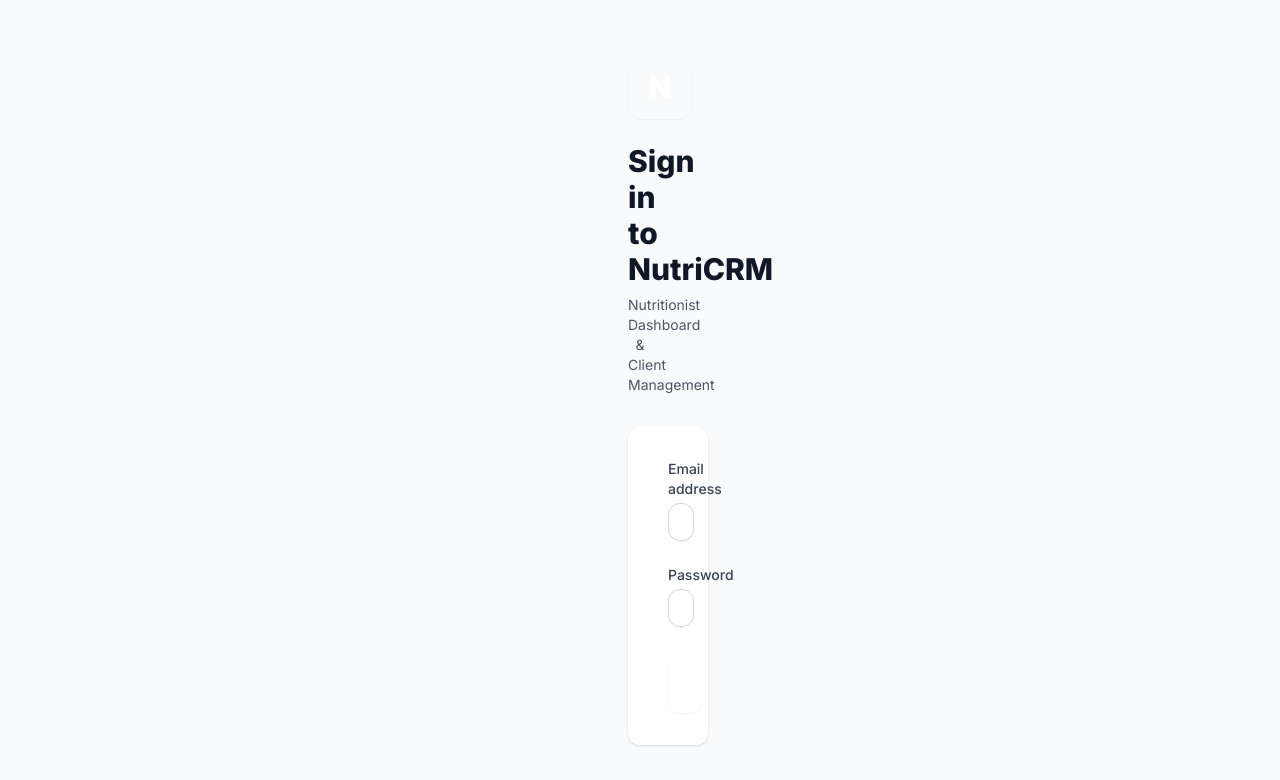
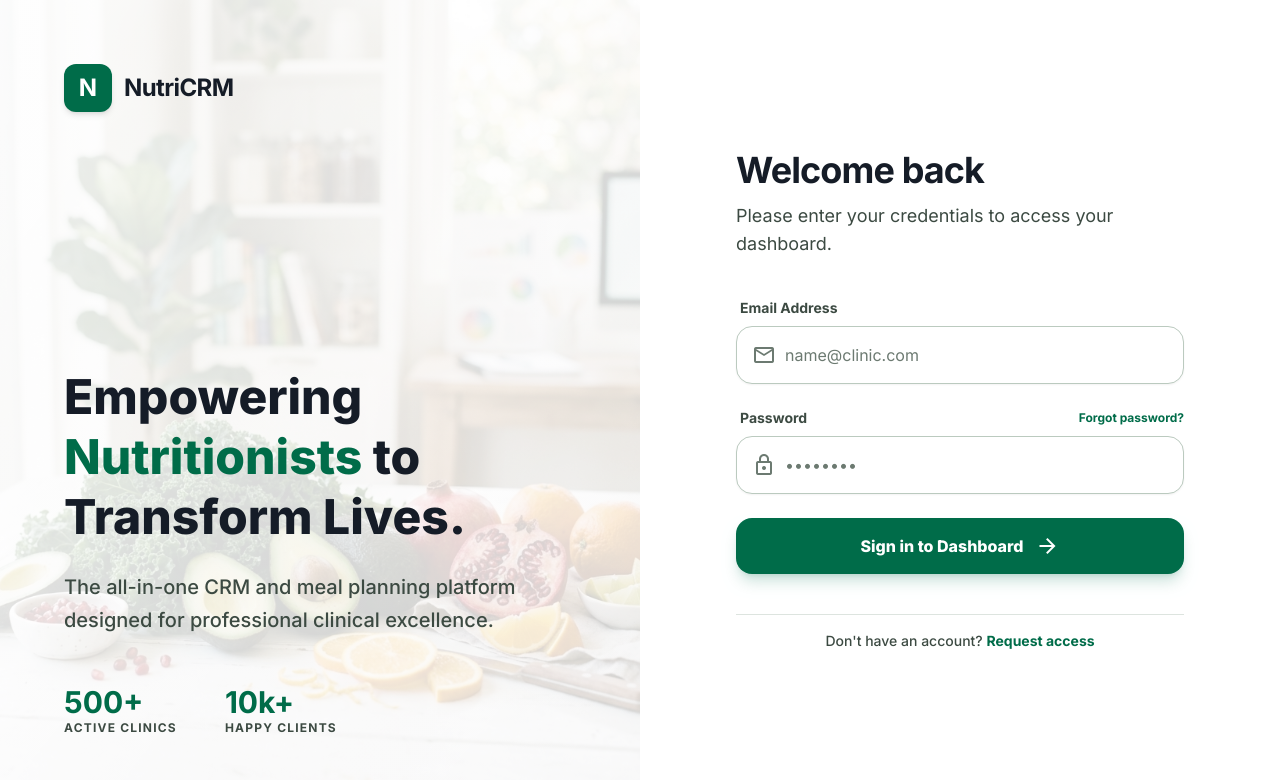
Before and after one commit to Shuvam19/nutri-dashboard, a Next.js app: page /login in a window 1280 px wide. Shown: the top 780 px of the page. Built offline with nearby package versions, Linux system fonts and the light colour scheme.

Commit message:
design chjan ges

```diff
--- a/src/app/(auth)/login/page.tsx
+++ b/src/app/(auth)/login/page.tsx
@@ -2,7 +2,6 @@
 
 import { useState } from "react";
 import { login } from "./actions";
-import { Card } from "@/components/ui/Card";
 
 export default function LoginPage() {
   const [error, setError] = useState<string | null>(null);
@@ -19,77 +18,144 @@ export default function LoginPage() {
   }
 
   return (
-    <div className="min-h-screen bg-gray-50 flex flex-col justify-center py-12 sm:px-6 lg:px-8">
-      <div className="sm:mx-auto sm:w-full sm:max-w-md">
-        <div className="w-16 h-16 bg-primary-500 rounded-2xl flex items-center justify-center mx-auto shadow-sm">
-          <span className="text-white font-bold text-3xl">N</span>
+    <div className="min-h-screen grid grid-cols-1 lg:grid-cols-2 bg-white">
+      {/* Left Side: Brand Panel (Visible on Tablet/Desktop) */}
+      <div className="hidden lg:flex flex-col relative overflow-hidden bg-primary-50">
+        <img
+          src="/login-bg.png"
+          alt="Healthy Nutrition"
+          className="absolute inset-0 w-full h-full object-cover opacity-20 grayscale-20"
+        />
+        <div className="absolute inset-0 bg-gradient-to-br from-white/60 via-primary-50/40 to-transparent" />
+
+        <div className="relative z-10 flex flex-col h-full p-16">
+          <div className="flex items-center gap-3">
+            <div className="w-12 h-12 bg-primary rounded-xl flex items-center justify-center shadow-md">
+              <span className="text-white font-bold text-2xl">N</span>
             </div>
-        <h2 className="mt-6 text-center text-3xl font-extrabold text-gray-900">
-          Sign in to NutriCRM
-        </h2>
-        <p className="mt-2 text-center text-sm text-gray-600">
-          Nutritionist Dashboard & Client Management
+            <span className="text-2xl font-bold tracking-tight text-on-surface">NutriCRM</span>
+          </div>
+
+          <div className="mt-auto">
+            <h1 className="text-5xl font-extrabold leading-tight mb-6 text-on-surface">
+              Empowering <span className="text-primary">Nutritionists</span> to Transform Lives.
+            </h1>
+            <p className="text-xl text-on-surface-variant font-medium leading-relaxed">
+              The all-in-one CRM and meal planning platform designed for professional clinical excellence.
             </p>
           </div>
 
-      <div className="mt-8 sm:mx-auto sm:w-full sm:max-w-md">
-        <Card className="py-8 px-4 sm:px-10">
+          <div className="mt-12 flex gap-12">
+            <div className="flex flex-col">
+              <span className="text-3xl font-bold text-primary">500+</span>
+              <span className="text-xs text-on-surface-variant font-bold uppercase tracking-widest">Active Clinics</span>
+            </div>
+            <div className="flex flex-col">
+              <span className="text-3xl font-bold text-primary">10k+</span>
+              <span className="text-xs text-on-surface-variant font-bold uppercase tracking-widest">Happy Clients</span>
+            </div>
+          </div>
+        </div>
+      </div>
+
+      {/* Right Side: Login Form */}
+      <div className="flex items-center justify-center p-8 sm:p-12 lg:p-24 bg-white">
+        <div className="w-full space-y-10">
+          {/* Mobile Logo */}
+          <div className="lg:hidden flex justify-center mb-8">
+            <div className="w-16 h-16 bg-primary rounded-2xl flex items-center justify-center shadow-lg">
+              <span className="text-white font-bold text-3xl">N</span>
+            </div>
+          </div>
+
+          <div className="text-center lg:text-left">
+            <h2 className="text-4xl font-bold text-on-surface tracking-tight">Welcome back</h2>
+            <p className="text-on-surface-variant mt-3 text-lg">Please enter your credentials to access your dashboard.</p>
+          </div>
+
           <form action={handleSubmit} className="space-y-6">
-            <div>
+            <div className="space-y-2">
               <label
                 htmlFor="email"
-                className="block text-sm font-medium text-gray-700"
+                className="block text-sm font-bold text-on-surface-variant ml-1"
               >
-                Email address
+                Email Address
               </label>
-              <div className="mt-1">
+              <div className="relative group">
+                <div className="absolute inset-y-0 left-0 pl-4 flex items-center pointer-events-none text-outline group-focus-within:text-primary transition-colors">
+                  <span className="material-symbols-outlined text-[22px]">mail</span>
+                </div>
                 <input
                   id="email"
                   name="email"
                   type="email"
                   autoComplete="email"
                   required
-                  className="appearance-none block w-full px-3 py-2 border border-gray-300 rounded-xl shadow-sm placeholder-gray-400 focus:outline-none focus:ring-primary-500 focus:border-primary-500 sm:text-sm transition-colors"
+                  placeholder="name@clinic.com"
+                  className="block w-full pl-12 pr-4 py-4 bg-surface-container-lowest border border-outline-variant rounded-2xl text-on-surface placeholder-outline focus:ring-4 focus:ring-primary/10 focus:border-primary transition-all outline-none shadow-sm"
                 />
               </div>
             </div>
 
-            <div>
+            <div className="space-y-2">
+              <div className="flex justify-between items-center ml-1">
                 <label
                   htmlFor="password"
-                className="block text-sm font-medium text-gray-700"
+                  className="block text-sm font-bold text-on-surface-variant"
                 >
                   Password
                 </label>
-              <div className="mt-1">
+                <a href="#" className="text-xs font-bold text-primary hover:text-primary-700 transition-colors">Forgot password?</a>
+              </div>
+              <div className="relative group">
+                <div className="absolute inset-y-0 left-0 pl-4 flex items-center pointer-events-none text-outline group-focus-within:text-primary transition-colors">
+                  <span className="material-symbols-outlined text-[22px]">lock</span>
+                </div>
                 <input
                   id="password"
                   name="password"
                   type="password"
                   autoComplete="current-password"
                   required
-                  className="appearance-none block w-full px-3 py-2 border border-gray-300 rounded-xl shadow-sm placeholder-gray-400 focus:outline-none focus:ring-primary-500 focus:border-primary-500 sm:text-sm transition-colors"
+                  placeholder="••••••••"
+                  className="block w-full pl-12 pr-4 py-4 bg-surface-container-lowest border border-outline-variant rounded-2xl text-on-surface placeholder-outline focus:ring-4 focus:ring-primary/10 focus:border-primary transition-all outline-none shadow-sm"
                 />
               </div>
             </div>
 
             {error && (
-              <div className="text-sm text-amber-600 bg-amber-50 p-3 rounded-lg border border-amber-100">
+              <div className="flex items-center gap-3 p-4 bg-error-container/10 border border-error/20 rounded-2xl text-error text-sm font-bold animate-in slide-in-from-top-2 duration-300">
+                <span className="material-symbols-outlined text-[20px]">error</span>
                 {error}
               </div>
             )}
 
-            <div>
             <button
               type="submit"
               disabled={isPending}
-                className="w-full flex justify-center py-2.5 px-4 border border-transparent rounded-xl shadow-sm text-sm font-medium text-white bg-primary-600 hover:bg-primary-700 focus:outline-none focus:ring-2 focus:ring-offset-2 focus:ring-primary-500 transition-colors disabled:opacity-70"
+              className="w-full py-4 px-6 bg-primary text-white font-extrabold rounded-2xl shadow-lg shadow-primary/20 hover:shadow-xl hover:shadow-primary/30 hover:bg-primary-600 focus:outline-none focus:ring-4 focus:ring-primary/20 transition-all disabled:opacity-50 disabled:cursor-not-allowed flex items-center justify-center gap-3"
             >
-                {isPending ? "Signing in..." : "Sign in"}
+              {isPending ? (
+                <>
+                  <span className="material-symbols-outlined animate-spin text-[22px]">progress_activity</span>
+                  Signing in...
+                </>
+              ) : (
+                <>
+                  Sign in to Dashboard
+                  <span className="material-symbols-outlined text-[20px]">arrow_forward</span>
+                </>
+              )}
             </button>
+          </form>
+
+          <div className="pt-4 border-t border-outline-variant/50">
+            <p className="text-center text-sm text-on-surface-variant font-medium">
+              Don't have an account?{" "}
+              <a href="#" className="font-bold text-primary hover:text-primary-700 transition-colors">Request access</a>
+            </p>
           </div>
-          </form>
-        </Card>
+        </div>
       </div>
     </div>
   );
--- a/src/components/settings/TaxonomyManager.tsx
+++ b/src/components/settings/TaxonomyManager.tsx
@@ -95,6 +95,7 @@ export default function TaxonomyManager({ initialData }: TaxonomyManagerProps) {
 
       {/* Tags Table */}
       <div className="border border-outline-variant rounded-xl overflow-hidden bg-surface">
+        <form onSubmit={handleAddTag}>
           <table className="w-full text-left border-collapse">
             <thead>
               <tr className="bg-surface-container-low border-b border-outline-variant">
@@ -113,6 +114,7 @@ export default function TaxonomyManager({ initialData }: TaxonomyManagerProps) {
                 <td className="px-4 py-3 text-center font-data-tabular">{tag.sort_order}</td>
                 <td className="px-4 py-3 text-center">
                   <button
+                    type="button"
                     disabled={isPending}
                     onClick={() => handleToggleActive(tag.id, tag.is_active)}
                     className={`inline-flex items-center gap-1 px-2 py-1 rounded-full text-[10px] font-bold uppercase tracking-wider border ${
@@ -128,6 +130,7 @@ export default function TaxonomyManager({ initialData }: TaxonomyManagerProps) {
                 <td className="px-4 py-3 text-right">
                   <div className="flex justify-end gap-2">
                     <button
+                      type="button"
                       disabled={isPending}
                       onClick={() => handleDelete(tag.id)}
                       className="p-1.5 rounded-lg text-outline hover:bg-error-container/20 hover:text-error transition-colors"
@@ -140,7 +143,6 @@ export default function TaxonomyManager({ initialData }: TaxonomyManagerProps) {
             ))}
             {/* Add New Row */}
             <tr className="bg-surface-container-lowest/50">
-              <form onSubmit={handleAddTag}>
               <td className="px-4 py-3">
                 <input
                   name="value"
@@ -177,10 +179,10 @@ export default function TaxonomyManager({ initialData }: TaxonomyManagerProps) {
                   Add
                 </button>
               </td>
-              </form>
             </tr>
           </tbody>
         </table>
+      </form>
     </div>
   </div>
 );
```
Also changed, not shown: public/login-bg.png (added). Lines whose indentation alone changed are shown as unchanged.
